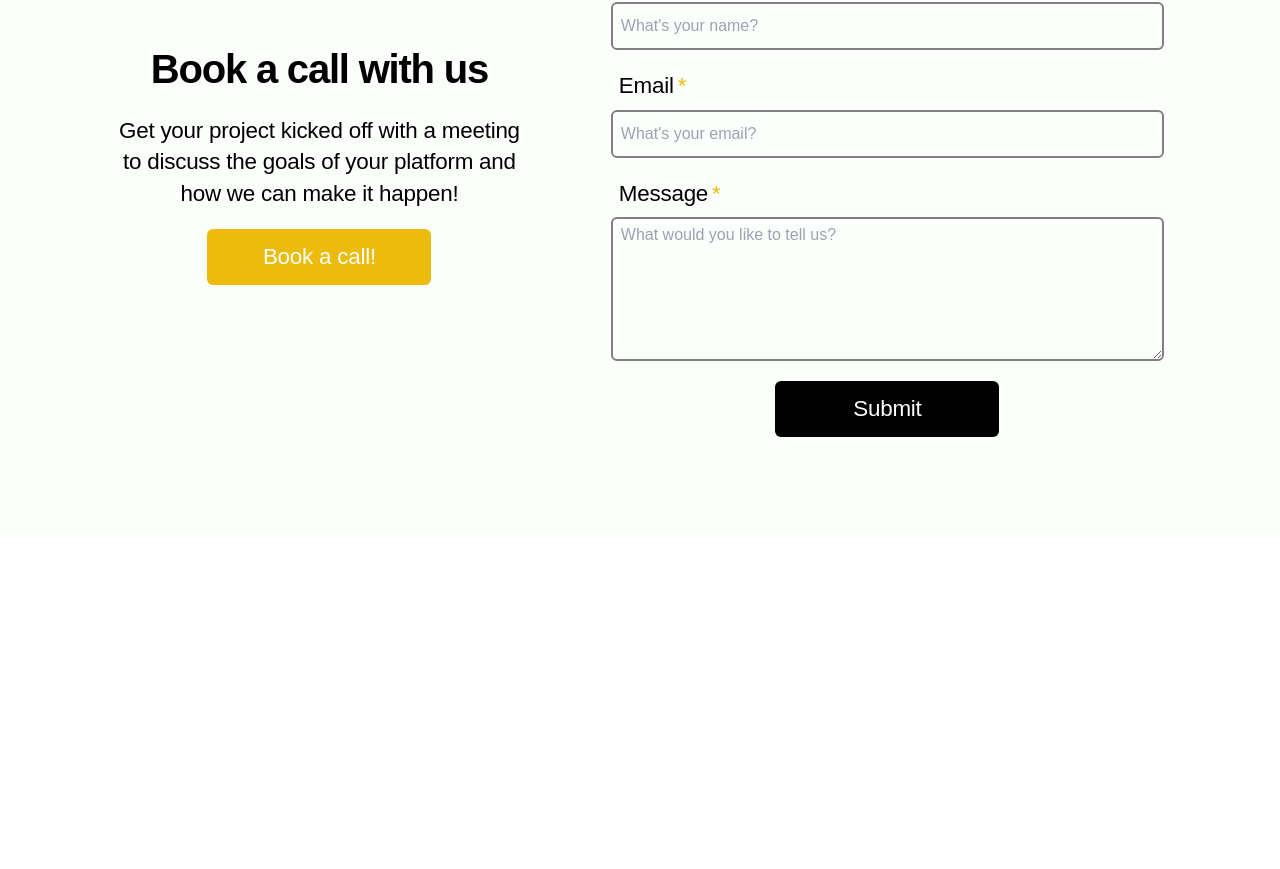
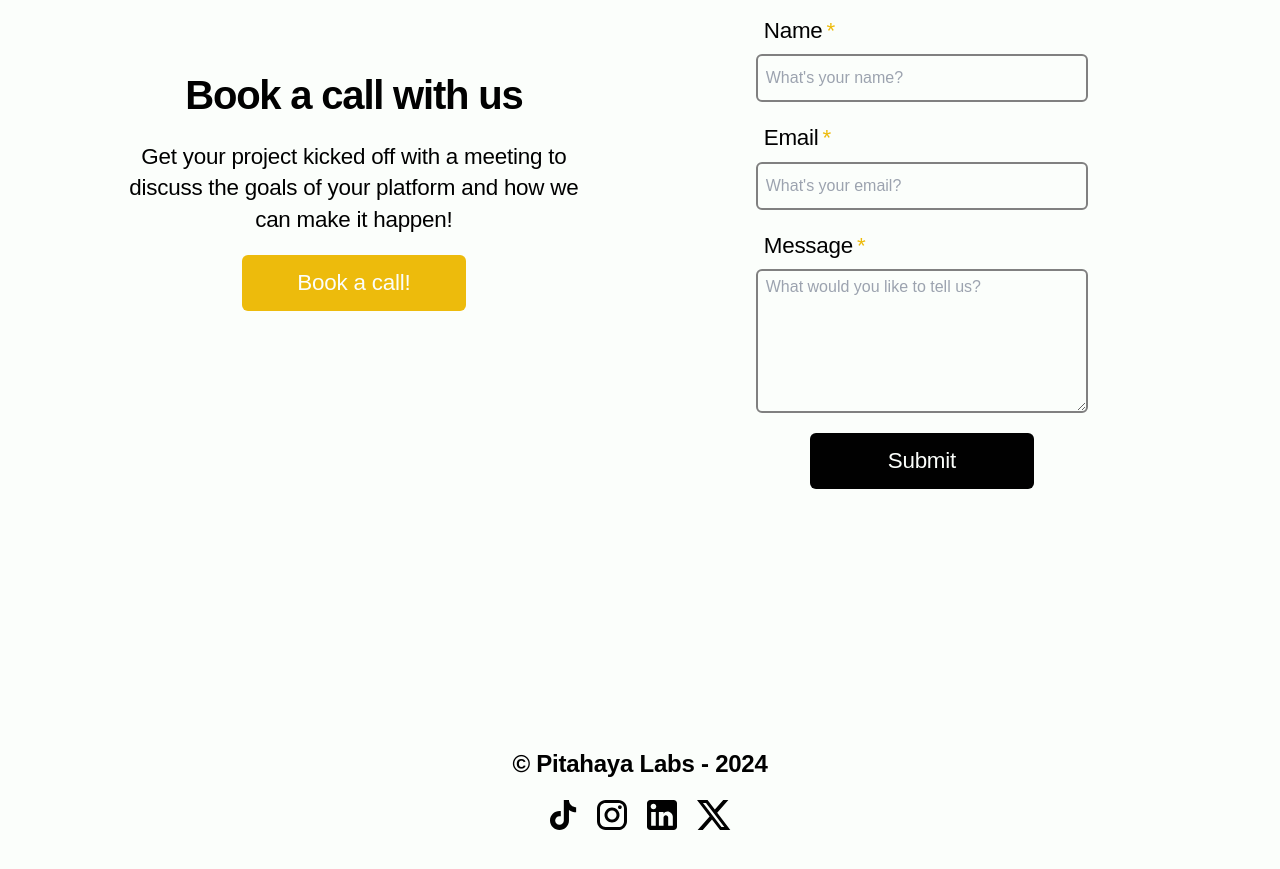
Before and after one commit to AngusGaukrogerDev/PitahayaLabsSiteNextjs, a Next.js app: page / in a window 1280 px wide. Shown: the part 3319-4188 px from the top of the page. Before the commit the page ends 3856 px from the top, so only its background shows below. Built offline with nearby package versions, Linux system fonts and the light colour scheme.

Commit message:
Footer with social links added. Responsivity looking much better

```diff
--- a/src/components/contact.tsx
+++ b/src/components/contact.tsx
@@ -30,7 +30,7 @@ const Contact = () => {
                 </a>
             </div>
             <form
-                className="border-2 xl:border-0 md:h-auto w-full sm:w-3/4  md:w-2/3 flex flex-col justify-center items-center gap-5 px-3 sm:px-5 py-5 rounded-md border-pitahaya-grey-900"
+                className="border-2 xl:border-0 md:h-auto w-full sm:w-3/4 md:w-2/3 xl:w-1/2 flex flex-col justify-center items-center gap-5 px-3 sm:px-5 xl:px-24 py-5 rounded-md border-pitahaya-grey-900"
                 onSubmit={handleSubmit(onSubmit)}
             >
                 <h2>Send us a message</h2>
--- a/src/components/footer.tsx
+++ b/src/components/footer.tsx
@@ -1,7 +1,15 @@
+'use-client'
+
+import Link from "next/link";
+import MediaIcons from "./mediaIcons";
+
 const Footer = () => {
     return(
-        <footer className="w-full footer-height flex flex-col justify-center items-center">
-            <h2>Footer</h2>
+        <footer className="w-full footer-height flex flex-col justify-center items-center gap-5 bg-pitahaya-white">
+            <Link legacyBehavior href="/" as="/">
+                <h3 className="cursor-pointer text-2xl font-bold">© Pitahaya Labs - {new Date().getFullYear()}</h3>
+            </Link>
+            <MediaIcons />
         </footer>
     );
 }
--- /dev/null
+++ b/src/components/mediaIcons.tsx
@@ -0,0 +1,41 @@
+import Link from "next/link";
+
+const MediaIcons: React.FC = () => {
+  return (
+    <div className="flex flex-row justify-center items-center gap-5">
+        <Link legacyBehavior target="_blank" href="https://www.tiktok.com/@pitahayalabs/">
+            <a>
+                <svg className="cursor-pointer" width="27" height="30" viewBox="0 0 27 30" fill="none" xmlns="http://www.w3.org/2000/svg">
+                   <path d="M20.7333 4.7C19.594 3.39937 18.9662 1.72905 18.9667 0H13.8167V20.6667C13.7769 21.785 13.3048 22.8444 12.4996 23.6216C11.6944 24.3988 10.6191 24.8332 9.5 24.8333C7.13333 24.8333 5.16667 22.9 5.16667 20.5C5.16667 17.6333 7.93333 15.4833 10.7833 16.3667V11.1C5.03333 10.3333 0 14.8 0 20.5C0 26.05 4.6 30 9.48333 30C14.7167 30 18.9667 25.75 18.9667 20.5V10.0167C21.055 11.5164 23.5623 12.3211 26.1333 12.3167V7.16667C26.1333 7.16667 23 7.31667 20.7333 4.7Z" fill="#010101"/>
+                </svg>
+            </a>
+        </Link>
+
+        <Link legacyBehavior target="_blank" href="https://www.instagram.com/pitahayalabs">
+            <a>
+                <svg className="cursor-pointer" width="30" height="30" viewBox="0 0 30 30" fill="none" xmlns="http://www.w3.org/2000/svg">
+                    <path d="M8.7 0H21.3C26.1 0 30 3.9 30 8.7V21.3C30 23.6074 29.0834 25.8203 27.4518 27.4518C25.8203 29.0834 23.6074 30 21.3 30H8.7C3.9 30 0 26.1 0 21.3V8.7C0 6.39262 0.916605 4.17974 2.54817 2.54817C4.17974 0.916605 6.39262 0 8.7 0ZM8.4 3C6.96783 3 5.59432 3.56893 4.58162 4.58162C3.56893 5.59432 3 6.96783 3 8.4V21.6C3 24.585 5.415 27 8.4 27H21.6C23.0322 27 24.4057 26.4311 25.4184 25.4184C26.4311 24.4057 27 23.0322 27 21.6V8.4C27 5.415 24.585 3 21.6 3H8.4ZM22.875 5.25C23.3723 5.25 23.8492 5.44754 24.2008 5.79917C24.5525 6.15081 24.75 6.62772 24.75 7.125C24.75 7.62228 24.5525 8.09919 24.2008 8.45083C23.8492 8.80246 23.3723 9 22.875 9C22.3777 9 21.9008 8.80246 21.5492 8.45083C21.1975 8.09919 21 7.62228 21 7.125C21 6.62772 21.1975 6.15081 21.5492 5.79917C21.9008 5.44754 22.3777 5.25 22.875 5.25ZM15 7.5C16.9891 7.5 18.8968 8.29018 20.3033 9.6967C21.7098 11.1032 22.5 13.0109 22.5 15C22.5 16.9891 21.7098 18.8968 20.3033 20.3033C18.8968 21.7098 16.9891 22.5 15 22.5C13.0109 22.5 11.1032 21.7098 9.6967 20.3033C8.29018 18.8968 7.5 16.9891 7.5 15C7.5 13.0109 8.29018 11.1032 9.6967 9.6967C11.1032 8.29018 13.0109 7.5 15 7.5ZM15 10.5C13.8065 10.5 12.6619 10.9741 11.818 11.818C10.9741 12.6619 10.5 13.8065 10.5 15C10.5 16.1935 10.9741 17.3381 11.818 18.182C12.6619 19.0259 13.8065 19.5 15 19.5C16.1935 19.5 17.3381 19.0259 18.182 18.182C19.0259 17.3381 19.5 16.1935 19.5 15C19.5 13.8065 19.0259 12.6619 18.182 11.818C17.3381 10.9741 16.1935 10.5 15 10.5Z" fill="#010101"/>
+                </svg>
+            </a>
+        </Link>
+
+        <Link legacyBehavior target="_blank" href="https://www.linkedin.com/company/pitahaya-labs/">
+            <a>
+                <svg className="cursor-pointer" width="30" height="30" viewBox="0 0 30 30" fill="none" xmlns="http://www.w3.org/2000/svg">
+                    <path d="M26.6667 0C27.5507 0 28.3986 0.351189 29.0237 0.976311C29.6488 1.60143 30 2.44928 30 3.33333V26.6667C30 27.5507 29.6488 28.3986 29.0237 29.0237C28.3986 29.6488 27.5507 30 26.6667 30H3.33333C2.44928 30 1.60143 29.6488 0.976311 29.0237C0.351189 28.3986 0 27.5507 0 26.6667V3.33333C0 2.44928 0.351189 1.60143 0.976311 0.976311C1.60143 0.351189 2.44928 0 3.33333 0H26.6667ZM25.8333 25.8333V17C25.8333 15.559 25.2609 14.177 24.2419 13.1581C23.223 12.1391 21.841 11.5667 20.4 11.5667C18.9833 11.5667 17.3333 12.4333 16.5333 13.7333V11.8833H11.8833V25.8333H16.5333V17.6167C16.5333 16.3333 17.5667 15.2833 18.85 15.2833C19.4688 15.2833 20.0623 15.5292 20.4999 15.9668C20.9375 16.4043 21.1833 16.9978 21.1833 17.6167V25.8333H25.8333ZM6.46667 9.26667C7.20927 9.26667 7.92146 8.97167 8.44657 8.44657C8.97167 7.92146 9.26667 7.20927 9.26667 6.46667C9.26667 4.91667 8.01667 3.65 6.46667 3.65C5.71964 3.65 5.00321 3.94675 4.47498 4.47498C3.94675 5.00321 3.65 5.71964 3.65 6.46667C3.65 8.01667 4.91667 9.26667 6.46667 9.26667ZM8.78333 25.8333V11.8833H4.16667V25.8333H8.78333Z" fill="#010101"/>
+                </svg>
+            </a>
+        </Link>
+
+        <Link legacyBehavior target="_blank" href="https://twitter.com/PitahayaLabs">
+            <a>
+                <svg className="cursor-pointer" width="34" height="30" viewBox="0 0 34 30" fill="none" xmlns="http://www.w3.org/2000/svg">
+                 <path d="M26.2517 0H31.3633L20.1967 12.7083L33.3333 30H23.0467L14.9917 19.5117L5.77333 30H0.656667L12.6017 16.4083L0 0H10.5467L17.83 9.58667L26.2517 0ZM24.4583 26.9533H27.2917L9.00667 2.88667H5.96667L24.4583 26.9533Z" fill="#010101"/>
+                </svg>
+            </a>
+        </Link>
+    </div>
+  );
+};
+
+export default MediaIcons;
--- a/src/components/navbar.tsx
+++ b/src/components/navbar.tsx
@@ -14,7 +14,7 @@ const Navbar: React.FC = () => {
     return (
         <nav className={`fixed w-full h-20 md:h-20 flex flex-row justify-between xl:justify-between items-center bg-pitahaya-white text-pitahaya-black px-5 xl:px-16  py-2 drop-shadow-md z-10 `}>
             <Link legacyBehavior href="/" as="/">
-                <h2 className="logo">Pitahaya</h2>
+                <h2 className="logo cursor-pointer">Pitahaya</h2>
             </Link>
             <div className="hidden xl:flex flex-row items-center">
                 <div className="flex flex-row items-center gap-10">
--- a/src/pages/index.tsx
+++ b/src/pages/index.tsx
@@ -28,7 +28,7 @@ export default function Home() {
         <Services />
         <Testimonial />
         <Contact />
-        {/* <Footer /> */}
+        <Footer />
       </main>
     </>
   );
```
